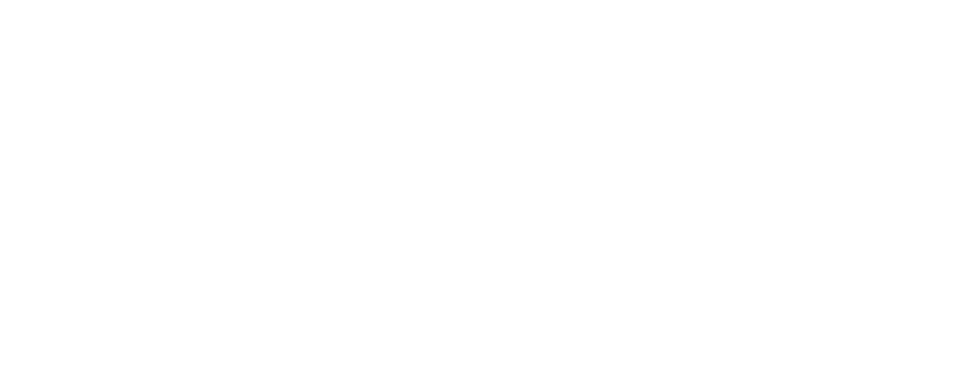
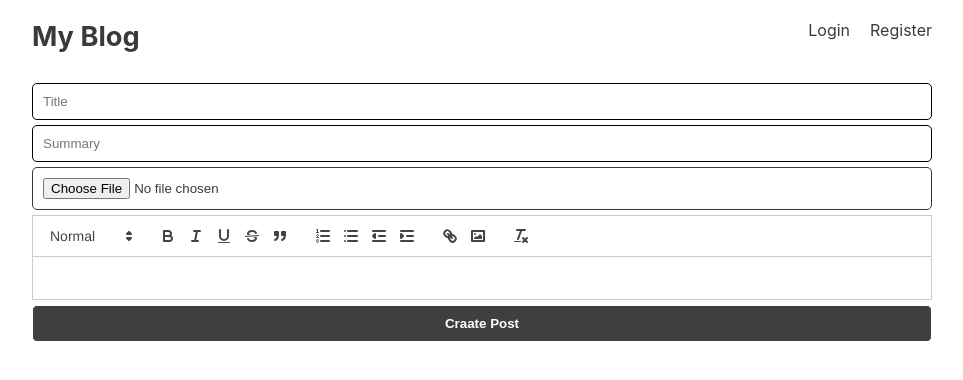
Before and after one commit to Mobinzaidi12/my-blog-frontend, a React (Create React App) app: page /create in a window 1280 px wide. Before the commit this address had no page. Shown: the top 380 px of the page, without its empty margins (158-1121 px from the left). Built offline with nearby package versions, Linux system fonts and the light colour scheme.

Commit message:
10/6/2023

```diff
--- a/package.json
+++ b/package.json
@@ -8,6 +8,7 @@
     "@testing-library/user-event": "^13.5.0",
     "react": "^18.2.0",
     "react-dom": "^18.2.0",
+    "react-quill": "^2.0.0",
     "react-router-dom": "^6.11.2",
     "react-scripts": "5.0.1",
     "react-toastify": "^9.1.3",
--- a/src/App.css
+++ b/src/App.css
@@ -51,6 +51,7 @@
 form.login, form.register{
   width: 500px;
   margin: 0px auto;
+  text-align: center;
 }
 
 
@@ -70,6 +71,3 @@
   color: white;
   font-weight: bold;
 }
-form h1{
-  text-align: center;
-}
--- a/src/App.js
+++ b/src/App.js
@@ -6,6 +6,7 @@
 import Register from "./components/pages/Register";
 import { toast, ToastContainer } from 'react-toastify';
 import 'react-toastify/dist/ReactToastify.css';
+import CreatePost from "./components/pages/CreatePost";
 
 
 function App() {
@@ -15,9 +16,11 @@
         <Route path="/" element={<Layout />}>
           <Route index element={
             <IndexPage />
-          }></Route>
+          }>
+          </Route>
           <Route path="/login" element={<Login />} />
           <Route path="/register" element={<Register />} />
+          <Route path="/create" element={<CreatePost />} />
         </Route>
       </Routes>
       <ToastContainer />
--- a/src/components/Header.js
+++ b/src/components/Header.js
@@ -1,15 +1,31 @@
 import { useEffect, useState } from "react";
-import { Link } from "react-router-dom";
+import { Link, useNavigate } from "react-router-dom";
 
 export default function Header() {
+
+    const auth = localStorage.getItem('users');
+    const navigate = useNavigate();
+    const logout = () => {
+        localStorage.clear();
+        navigate('/login');
+    }
 
     return (
         <header>
             <Link to={'/'} className="logo">My Blog</Link>
             <nav>
-                <Link to={'/create'}>Create new Post</Link>
-                <Link to={'/login'}>Login</Link>
-                <Link to={'/register'}>Register</Link>
+                {auth ?
+
+                    <>
+                        <Link to={'/create'}>Create new Post</Link>
+                        <Link to={'/register'} onClick={logout}>Logout</Link>
+                    </> :
+                    <>
+                        <Link to={'/login'}>Login</Link>
+                        <Link to={'/register'}>Register</Link>
+                    </>
+                }
+
 
             </nav>
         </header>
--- /dev/null
+++ b/src/components/pages/CreatePost.js
@@ -0,0 +1,78 @@
+import { useState } from "react";
+import ReactQuill from "react-quill";
+import "react-quill/dist/quill.snow.css";
+import { useNavigate } from "react-router-dom";
+import { toast, ToastContainer } from "react-toastify";
+
+
+const modules = {
+    toolbar: [
+        [{ 'header': [1, 2, false] }],
+        ['bold', 'italic', 'underline', 'strike', 'blockquote'],
+        [{ 'list': 'ordered' }, { 'list': 'bullet' }, { 'indent': '-1' }, { 'indent': '+1' }],
+        ['link', 'image'],
+        ['clean']
+    ],
+};
+
+const formats = [
+    'header',
+    'bold', 'italic', 'underline', 'strike', 'blockquote',
+    'list', 'bullet', 'indent',
+    'link', 'image'
+];
+
+export default function CreatePost() {
+
+    const [title, setTitle] = useState('');
+    const [summary, setSummary] = useState('');
+    const [content, setContent] = useState('');
+    const [file, setFiles] = useState('');
+    const navigate = useNavigate();
+
+
+
+
+    const createPost = async (e) => {
+        e.preventDefault();
+
+        const auther = JSON.parse(localStorage.getItem('users'))._id
+
+        const data = new FormData();
+        data.set('title', title);
+        data.set('summary', summary);
+        data.set('content', content);
+        data.set('file', file);
+        data.set('auther', auther)
+
+        const response = await fetch("http://localhost:4500/api/post/create", {
+            method: "POST",
+            body: data,
+        });
+
+
+        if (response.status === 200) {
+            toast.success("successfuly", { position: toast.POSITION.TOP_CENTER })
+        } else {
+            toast.error("failed", { position: toast.POSITION.TOP_CENTER })
+        }
+
+        navigate('/')
+
+    }
+
+
+    return (
+        <>
+            <form onSubmit={createPost}>
+                <input type="text" placeholder="Title" value={title} onChange={e => setTitle(e.target.value)} />
+                <input type="text" placeholder="Summary" value={summary} onChange={e => setSummary(e.target.value)} />
+                <input type="file" name="file" onChange={e => setFiles(e.target.files[0])} />
+                <ReactQuill value={content} modules={modules} formats={formats} onChange={newValue => setContent(newValue)} />
+                <button style={{ marginTop: "5px" }} >Craate Post</button>
+            </form>
+            <ToastContainer />
+        </>
+    );
+
+}
--- a/src/components/pages/IndexPage.js
+++ b/src/components/pages/IndexPage.js
@@ -1,6 +1,10 @@
 import Post from "../Post";
 
 export default function IndexPage() {
+
+
+
+
     return (
         <Post />
     );
--- a/src/components/pages/Login.js
+++ b/src/components/pages/Login.js
@@ -1,6 +1,7 @@
 import { useState } from "react"
 import { useNavigate } from "react-router-dom";
 import { toast } from "react-toastify";
+
 
 
 export default function Login() {
@@ -30,7 +31,6 @@
             toast.error("Please enter your correct email and password", { position: toast.POSITION.TOP_CENTER });
             return;
         }
-        loginUser = await loginUser.json()
         localStorage.setItem('users', JSON.stringify(loginUser.user));
         localStorage.setItem('token', JSON.stringify(loginUser.auth))
         navigate('/')
```
Also changed, not shown: 1 other file (tests, documents, lock files or other folders).
